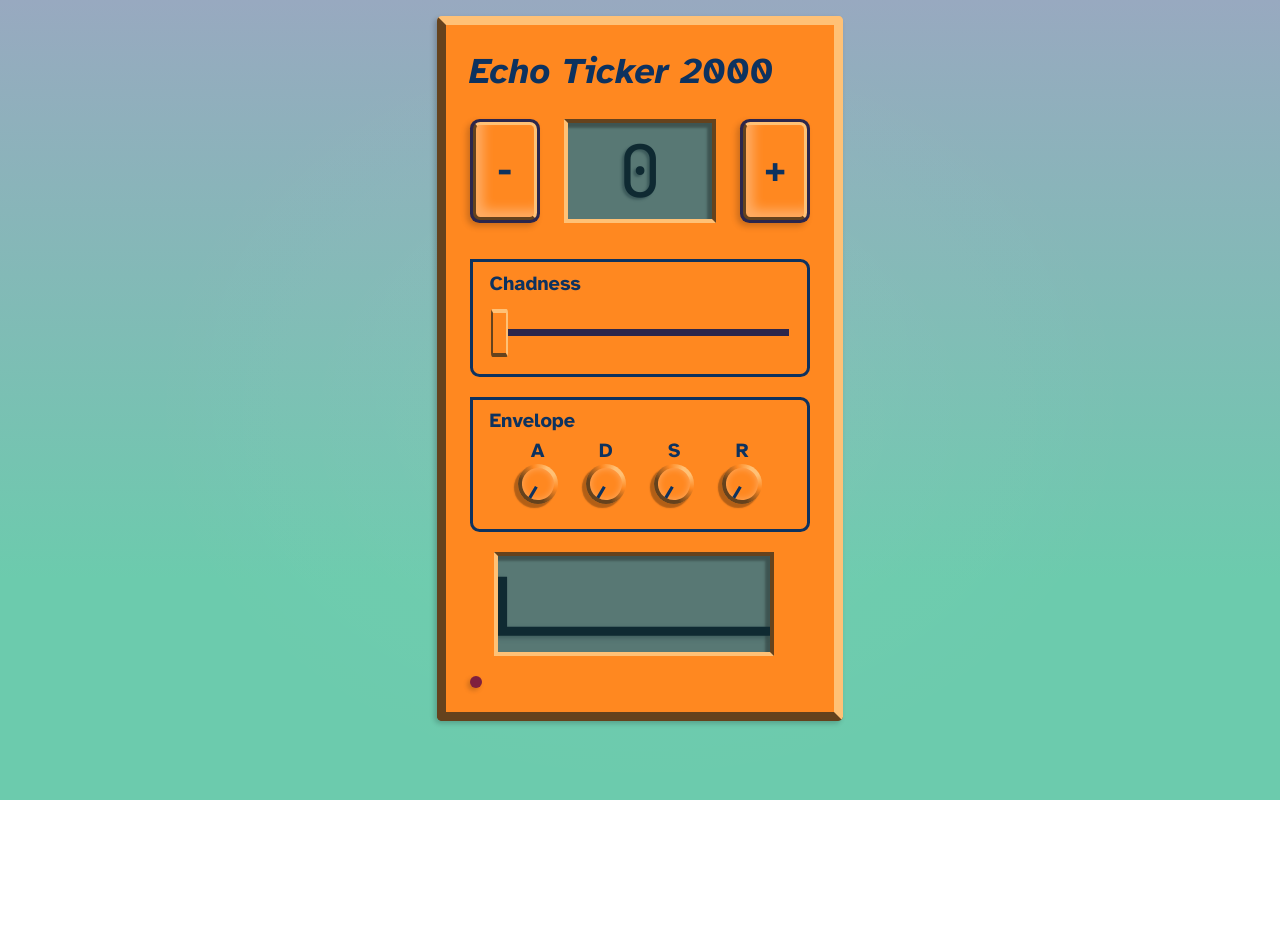
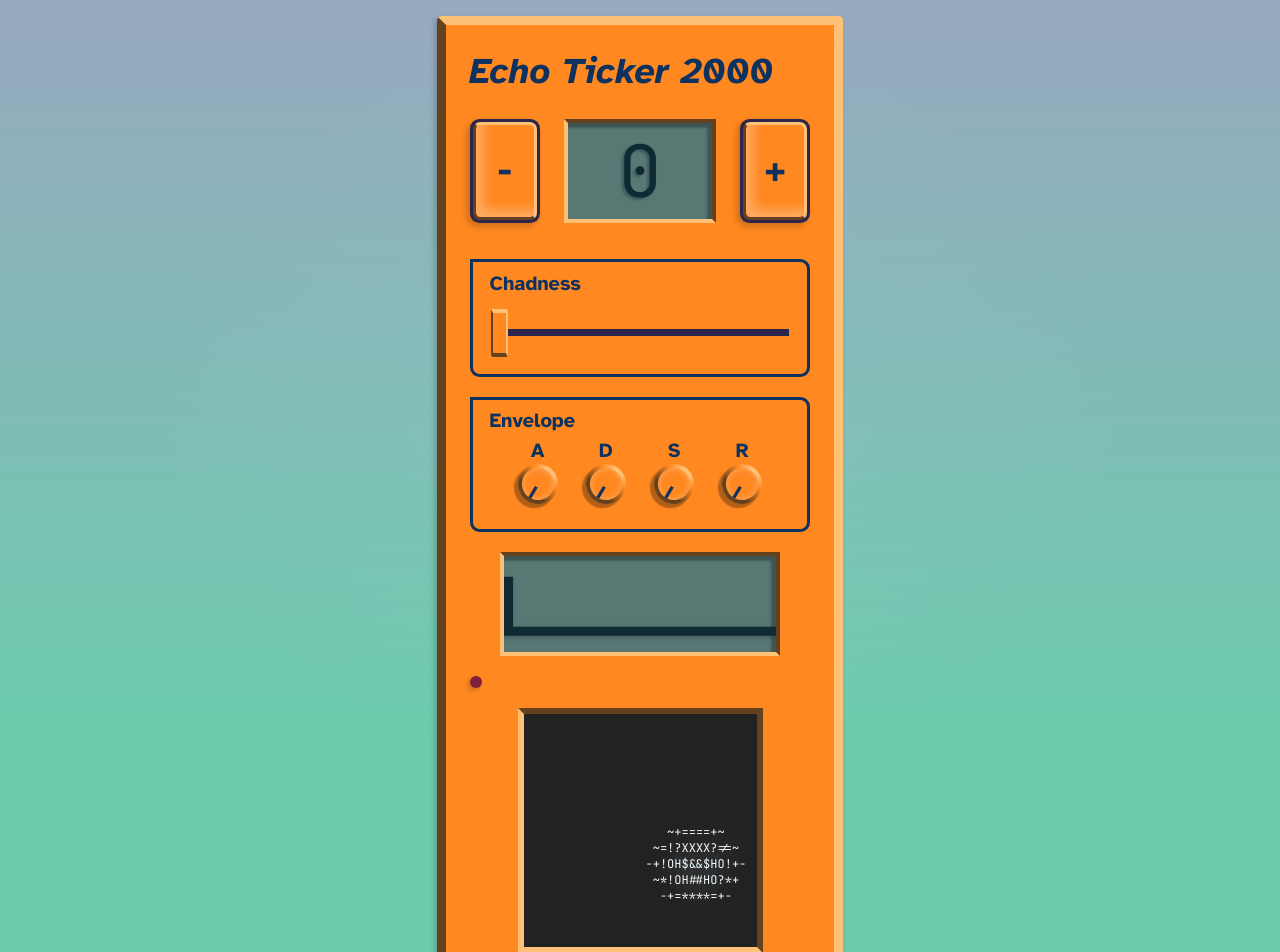
Before and after one commit to CIOSAI/SokkasuannSkeumorphicUI, a SvelteKit app: page / in a window 1280 px wide. Shown: the top 952 px of the page. Before the commit the page ends 800 px from the top, so only its background shows below. Built offline with nearby package versions, Linux system fonts and the light colour scheme.

Commit message:
made a electronic screen

```diff
--- a/jsconfig.json
+++ b/jsconfig.json
@@ -2,7 +2,7 @@
   "extends": "./.svelte-kit/tsconfig.json",
   "compilerOptions": {
     "allowJs": true,
-    "checkJs": true,
+    // "checkJs": true,
     "esModuleInterop": true,
     "forceConsistentCasingInFileNames": true,
     "resolveJsonModule": true,
--- a/src/app.css
+++ b/src/app.css
@@ -3,7 +3,7 @@
 :root {
   font-family: 'Atkinson Hyperlegible', Roboto, Oxygen, Ubuntu, 'Open Sans', 'Helvetica Neue', sans-serif;
   --font-mono: 'Jetbrains Mono', monospace;
-  --pure-white: #ffffff;
+  --pure-white: #ecf8ff;
   --black-color: #2c264c;
   --primary-color: #ffedac;
   --secondary-color: #ffc176;
--- /dev/null
+++ b/src/lib/ElectronicScreen.svelte
@@ -0,0 +1,42 @@
+<script lang="ts">
+  export let textContent = '';
+</script>
+
+<div class="viewport">
+  <textarea class="screen" spellcheck="false" disabled={true}>{textContent}</textarea>
+</div>
+
+<style>
+  .viewport{
+    box-sizing: border-box;
+    -webkit-box-sizing: border-box;
+    height: 100%;
+    background-color: #222;
+		border-right: .5em solid var(--darken-color);
+		border-top: .5em solid var(--darken-color);
+		border-left: .5em solid var(--secondary-color);
+		border-bottom: .5em solid var(--secondary-color);
+    padding: 1em;
+  }
+  .screen{
+    height: 100%;
+    width: 100%;
+    top: 0;
+    background: none;
+    border: none;
+    outline: none;
+    padding: none;
+    margin: none;
+    font-size: inherit;
+    color: var(--pure-white);
+    font-family: var(--font-mono);
+    text-shadow: 0 0 2em #ffffff80;
+    /* word-wrap: break-word;
+    overflow-wrap: break-word; */
+    resize: none;
+    overflow: hidden;
+  }
+  .screen::-webkit-scrollbar {
+    display: none;
+  }
+</style>
--- a/src/lib/Screen.svelte
+++ b/src/lib/Screen.svelte
@@ -15,7 +15,7 @@
 		overflow: hidden;
 		text-align: center;
 		position: relative;
-    margin: 0 1em;
+    margin: auto;
     background-color: var(--LC-background);
 		border-right: .2em solid var(--darken-color);
 		border-top: .2em solid var(--darken-color);
--- a/src/routes/+page.svelte
+++ b/src/routes/+page.svelte
@@ -4,11 +4,41 @@
   import Knob from '$lib/Knob.svelte';
   import Screen from '$lib/Screen.svelte';
   import Light from '$lib/Light.svelte';
+  import ElectronicScreen from '$lib/ElectronicScreen.svelte';
 
   let chadness = 0;
   let knob_values = {a: 0, d: 0, s: 0, r: 0};
   $: console.log(knob_values)
   $: console.log(`chadness : ${chadness}`)
+
+  let clear
+  $: {
+    clearInterval(clear)
+    clear = setInterval(eScreenOut, 50)
+  }
+
+  let eScreenText = '';
+
+  function sdf(u, v, t){
+    t *= 2;
+    return Math.min(1, Math.max(0,
+      Math.hypot(u-(.5+Math.cos(t)*.3), v-(.5+Math.sin(t)*.3))*4
+    ));
+  }
+
+  function eScreenOut(){
+    let sum = '';
+    for(let y=0; y<13; y++){
+      let row = '';
+      for(let x=0; x<29; x++){
+        row += ['@', '&', 'W', '$', '#', 'H', 'X', 'O',   '?', '!', '*', '=', '+', '~', '-', ' ',   ' '][
+          Math.floor(sdf(x/29, y/12, new Date().getTime()/1000)*16)
+        ];
+      }
+      sum+=row+'\n';
+    }
+    eScreenText = sum;
+  }
 </script>
 
 <svelte:head>
@@ -70,6 +100,10 @@
     </div>
     <div style='height: 20px;'/>
     <Light status={chadness>.5}/>
+    <div style='height: 20px;'/>
+    <div id='e-screen-container'>
+      <ElectronicScreen textContent={eScreenText}/>
+    </div>
   </div>
 </section>
 
@@ -133,4 +167,16 @@
     box-shadow: -.1em .1em .2em rgba(0,0,0,0.2);
     font-size: 24px;
   }
+
+  .screen-container{
+    width: 100%;
+    margin: 0 auto;
+  }
+
+  #e-screen-container{
+    width: 245px;
+    height: 245px;
+    margin: 0 auto;
+    font-size: 12px;
+  }
 </style>
```
